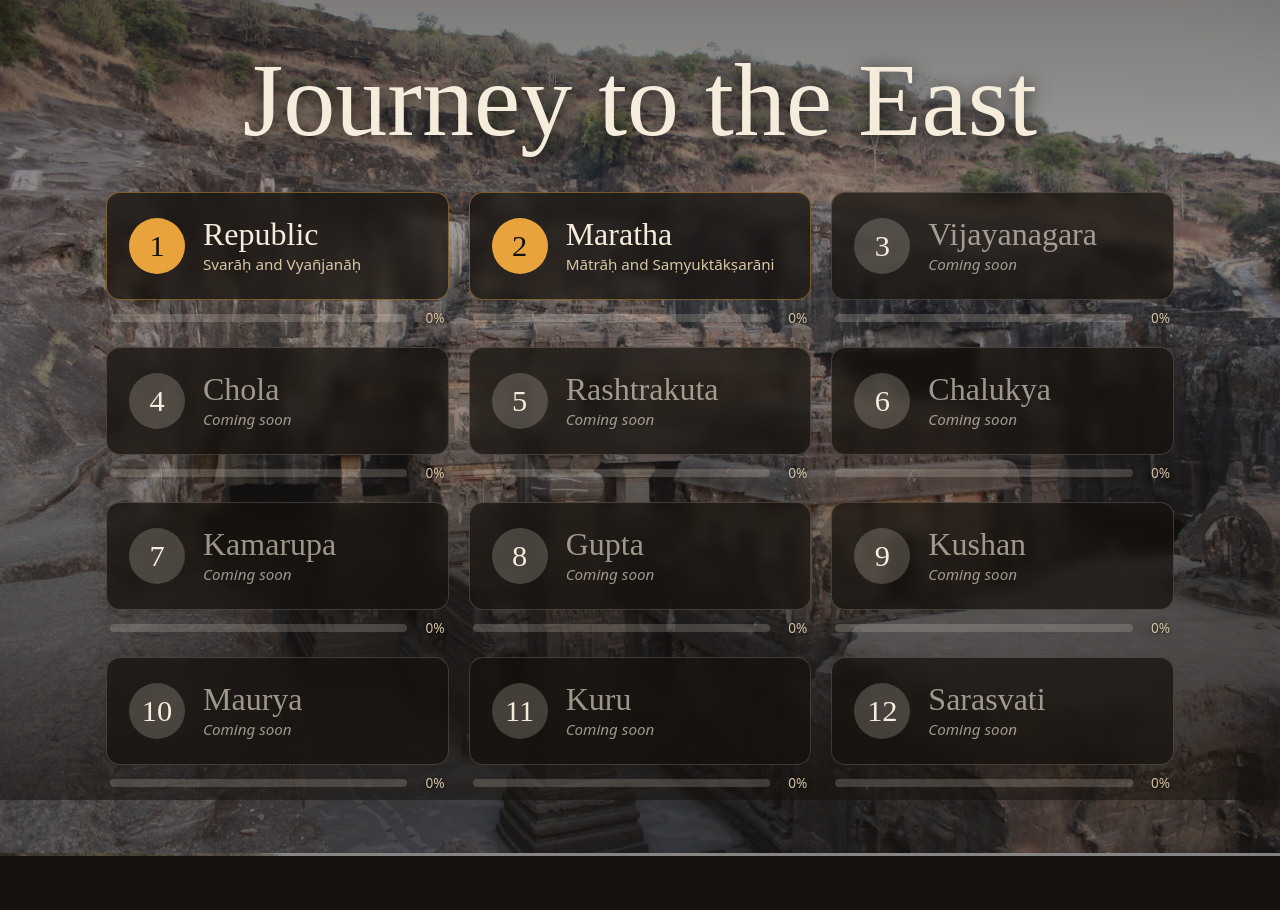
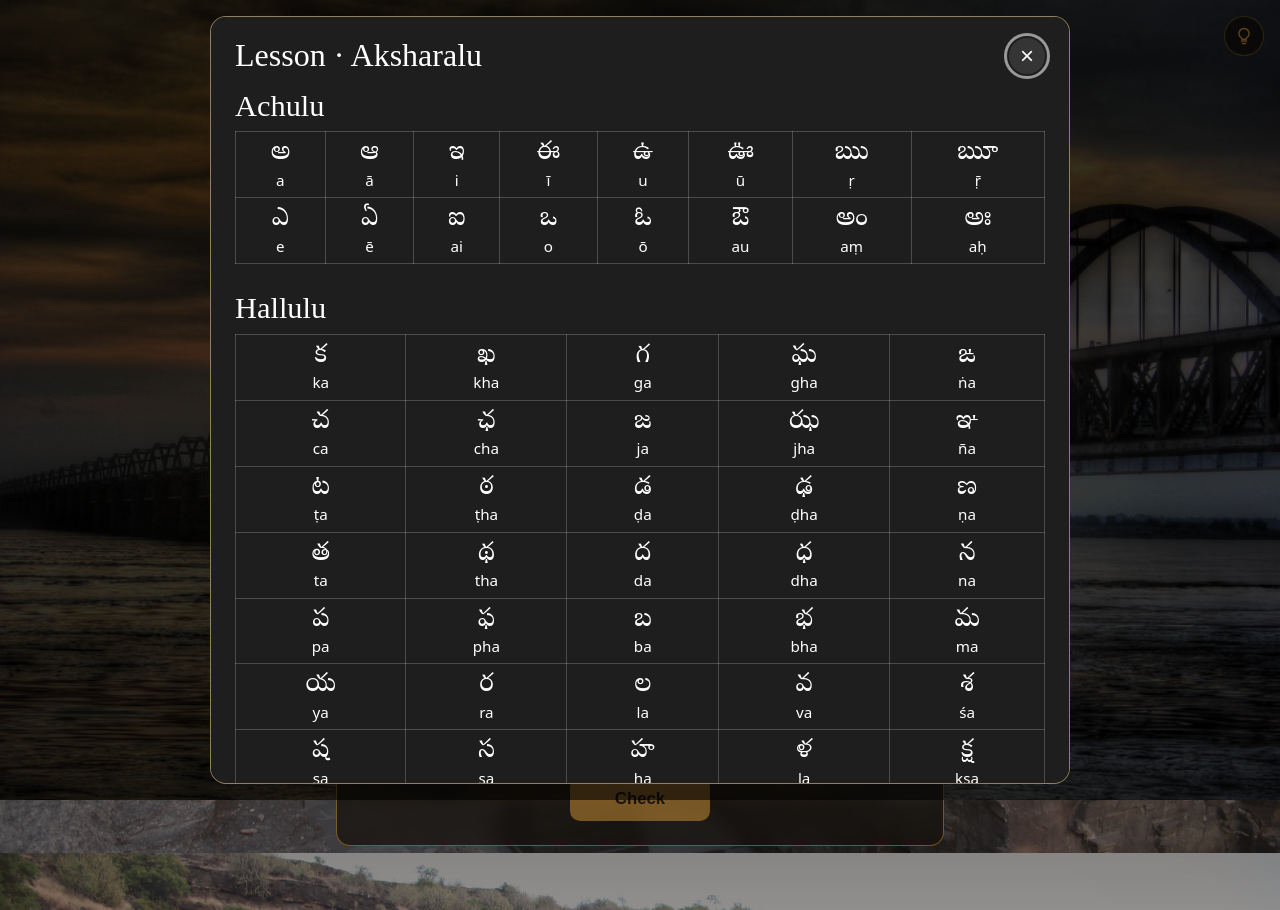
Before and after one commit to sara-k03/journey-to-the-east, a React (Vite) app: page /#/level/godavari in a window 1280 px wide. Before the commit the page ends 856 px from the top, so only its background shows below. Built offline with nearby package versions, Linux system fonts and the light colour scheme; a web font is replaced by a local one.

Commit message:
Added telugu bonus level

```diff
--- a/index.html
+++ b/index.html
@@ -6,7 +6,7 @@
     <meta name="description" content="Journey to the East" />
     <link rel="preconnect" href="https://fonts.googleapis.com" />
     <link rel="preconnect" href="https://fonts.gstatic.com" crossorigin />
-    <link href="https://fonts.googleapis.com/css2?family=Noto+Serif+Devanagari:wght@500&display=swap" rel="stylesheet" />
+    <link href="https://fonts.googleapis.com/css2?family=Noto+Serif+Devanagari:wght@500&family=Noto+Serif+Telugu:wght@500&display=swap" rel="stylesheet" />
     <title>Journey to the East</title>
   </head>
   <body>
--- a/src/App.jsx
+++ b/src/App.jsx
@@ -2,6 +2,7 @@ import { HashRouter, Routes, Route } from 'react-router-dom'
 import Home from './pages/Home.jsx'
 import Republic from './pages/Republic.jsx'
 import Maratha from './pages/Maratha.jsx'
+import Godavari from './pages/Godavari.jsx'
 
 // HashRouter keeps deep links working on GitHub Pages, which has no SPA fallback.
 export default function App() {
@@ -11,6 +12,7 @@ export default function App() {
         <Route path="/" element={<Home />} />
         <Route path="/level/republic" element={<Republic />} />
         <Route path="/level/maratha" element={<Maratha />} />
+        <Route path="/level/godavari" element={<Godavari />} />
         <Route path="*" element={<Home />} />
       </Routes>
     </HashRouter>
--- a/src/components/IastKeys.jsx
+++ b/src/components/IastKeys.jsx
@@ -1,10 +1,10 @@
 // Buttons for IAST characters that aren't on a standard keyboard.
 const KEYS = ['ā', 'ī', 'ū', 'ṛ', 'ṝ', 'ḷ', 'ḹ', 'ṅ', 'ñ', 'ṭ', 'ḍ', 'ṇ', 'ś', 'ṣ', 'ḻ', 'ṃ', 'ḥ']
 
-export default function IastKeys({ onKey, disabled }) {
+export default function IastKeys({ onKey, disabled, keys = KEYS }) {
   return (
     <div className="iast-keys" role="group" aria-label="IAST characters">
-      {KEYS.map((key) => (
+      {keys.map((key) => (
         <button
           key={key}
           type="button"
--- a/src/components/TranscriptionLevel.jsx
+++ b/src/components/TranscriptionLevel.jsx
@@ -15,8 +15,8 @@ function pickNext(items, mastered, previousId) {
   return pool[Math.floor(Math.random() * pool.length)] ?? items[0]
 }
 
-// A level where the player sees Devanagari and types it in IAST.
-export default function TranscriptionLevel({ level, items, lesson, itemLabel = 'questions' }) {
+// A level where the player sees Devanagari (or another script, per `lang`) and types it in IAST.
+export default function TranscriptionLevel({ level, items, lesson, itemLabel = 'questions', keys, lang = 'sa' }) {
   const [mastered, setMastered] = useState(() => getMastered(level.id))
   const [current, setCurrent] = useState(() => pickNext(items, mastered, null))
   const [input, setInput] = useState('')
@@ -91,7 +91,11 @@ export default function TranscriptionLevel({ level, items, lesson, itemLabel = '
   return (
     <div className="page level-page">
       {level.background && (
-        <div className="level-background" style={{ backgroundImage: `url(${level.background})` }} aria-hidden="true" />
+        <div
+          className={`level-background${level.darkenBackground ? ' is-darkened' : ''}`}
+          style={{ backgroundImage: `url(${level.background})` }}
+          aria-hidden="true"
+        />
       )}
       <LessonButton onClick={openLesson} />
       <LessonDialog open={lessonOpen} onClose={closeLesson} title={`Lesson · ${level.description}`}>
@@ -100,7 +104,7 @@ export default function TranscriptionLevel({ level, items, lesson, itemLabel = '
 
       <Link to="/" className="back-link">← All levels</Link>
       <h1 className="title">{level.empire}</h1>
-      <p className="subtitle">Level {level.number} · {level.description}</p>
+      <p className="subtitle">{level.bonus ? 'Bonus Level' : 'Level'} {level.number} · {level.description}</p>
 
       <div className="level-progress">
         <ProgressBar value={percentComplete(masteredCount, items.length)} label={level.empire} />
@@ -110,7 +114,7 @@ export default function TranscriptionLevel({ level, items, lesson, itemLabel = '
       </div>
 
       <form className="quiz panel" onSubmit={handleSubmit}>
-        <p className="quiz-prompt" lang="sa">{current.prompt}</p>
+        <p className="quiz-prompt" lang={lang}>{current.prompt}</p>
         <label htmlFor="answer" className="quiz-label">Write this in IAST.</label>
         <input
           id="answer"
@@ -124,7 +128,7 @@ export default function TranscriptionLevel({ level, items, lesson, itemLabel = '
           autoCorrect="off"
           spellCheck={false}
         />
-        <IastKeys onKey={insert} disabled={result !== null} />
+        <IastKeys onKey={insert} disabled={result !== null} keys={keys} />
         <p className={`quiz-feedback ${result ? `is-${result}` : ''}`} aria-live="polite">
           {feedback}
         </p>
--- /dev/null
+++ b/src/data/godavari.js
@@ -0,0 +1,74 @@
+// Telugu bonus level 1 — Telugu letters (from teluguaksharalu.com) with IAST-style transliteration.
+// ISO 15919 additions where Telugu differs from Sanskrit: ē, ō (long e/o) and ṟ (bandi ṟa).
+export const achulu = [
+  ['అ', 'a'], ['ఆ', 'ā'], ['ఇ', 'i'], ['ఈ', 'ī'], ['ఉ', 'u'], ['ఊ', 'ū'], ['ఋ', 'ṛ'], ['ౠ', 'ṝ'],
+  ['ఎ', 'e'], ['ఏ', 'ē'], ['ఐ', 'ai'], ['ఒ', 'o'], ['ఓ', 'ō'], ['ఔ', 'au'], ['అం', 'aṃ'], ['అః', 'aḥ'],
+]
+
+// Rows as laid out in the lesson chart.
+export const halluluRows = [
+  [['క', 'ka'], ['ఖ', 'kha'], ['గ', 'ga'], ['ఘ', 'gha'], ['ఙ', 'ṅa']],
+  [['చ', 'ca'], ['ఛ', 'cha'], ['జ', 'ja'], ['ఝ', 'jha'], ['ఞ', 'ña']],
+  [['ట', 'ṭa'], ['ఠ', 'ṭha'], ['డ', 'ḍa'], ['ఢ', 'ḍha'], ['ణ', 'ṇa']],
+  [['త', 'ta'], ['థ', 'tha'], ['ద', 'da'], ['ధ', 'dha'], ['న', 'na']],
+  [['ప', 'pa'], ['ఫ', 'pha'], ['బ', 'ba'], ['భ', 'bha'], ['మ', 'ma']],
+  [['య', 'ya'], ['ర', 'ra'], ['ల', 'la'], ['వ', 'va'], ['శ', 'śa']],
+  [['ష', 'ṣa'], ['స', 'sa'], ['హ', 'ha'], ['ళ', 'ḻa'], ['క్ష', 'kṣa']],
+  [['ఱ', 'ṟa']],
+]
+
+export const hallulu = halluluRows.flat()
+
+const VIRAMA = '్'
+
+// Guninthapu gurthulu: [sign added to a consonant, name, vowel it gives]. Thalakattu is the inherent a.
+export const gurthulu = [
+  ['', 'Thalakattu', 'a'],
+  ['ా', 'Deergam', 'ā'],
+  ['ి', 'Gudi', 'i'],
+  ['ీ', 'Gudi Deergam', 'ī'],
+  ['ు', 'Kommu', 'u'],
+  ['ూ', 'Kommu Deergam', 'ū'],
+  ['ృ', 'Ruthvamu', 'ṛ'],
+  ['ౄ', 'Ruthva Deergam', 'ṝ'],
+  ['ె', 'Ethvamu', 'e'],
+  ['ే', 'Yethvamu', 'ē'],
+  ['ై', 'Aithvamu', 'ai'],
+  ['ొ', 'Othvamu', 'o'],
+  ['ో', 'Othvamu Deergam', 'ō'],
+  ['ౌ', 'Authvamu', 'au'],
+  ['ం', 'Sunna', 'aṃ'],
+  ['ః', 'Visarga', 'aḥ'],
+]
+
+// Vatthulu: every single consonant written under another (క్ష is already a conjunct, so it has none).
+export const vatthulu = hallulu
+  .filter(([letter]) => !letter.includes(VIRAMA))
+  .map(([letter, sound]) => [VIRAMA + letter, sound])
+
+const stem = (sound) => sound.slice(0, -1) // drop the inherent a
+
+// One cell of the gunintham/vatthulu chart for a hallu.
+export const withGurthu = ([letter, sound], [sign, , vowel]) => [letter + sign, stem(sound) + vowel]
+// ISO 15919 writes a colon where a consonant + h conjunct would read as an aspirate (క్హ k:ha, not ఖ kha).
+export const withVatthu = ([letter, sound], [vatthu, vatthuSound]) => {
+  const separator = vatthuSound === 'ha' && /[kgcjṭḍtdpb]$/.test(stem(sound)) ? ':' : ''
+  return [letter + vatthu, stem(sound) + separator + vatthuSound]
+}
+
+export const ankelu = [
+  ['౦', '0'], ['౧', '1'], ['౨', '2'], ['౩', '3'], ['౪', '4'],
+  ['౫', '5'], ['౬', '6'], ['౭', '7'], ['౮', '8'], ['౯', '9'], ['౧౦', '10'],
+]
+
+// Every character in the lesson: achulu, each cell of the guninthalu & vatthulu chart
+// (whose Thalakattu column is the hallulu), and ankelu.
+const chart = hallulu.flatMap((hallu) => [
+  ...gurthulu.map((gurthu) => withGurthu(hallu, gurthu)),
+  ...vatthulu.map((vatthu) => withVatthu(hallu, vatthu)),
+])
+
+// Each transliteration is unique, so it doubles as the item id. క + ష vatthu is క్ష itself, so it's listed once.
+export const aksharalu = [
+  ...new Map([...achulu, ...chart, ...ankelu].map(([prompt, answer]) => [answer, { id: answer, prompt, answer }])).values(),
+]
--- /dev/null
+++ b/src/lessons/GodavariLesson.jsx
@@ -0,0 +1,72 @@
+// Telugu bonus level 1 lesson: charts of achulu, hallulu, guninthalu with vatthulu, and ankelu.
+import { achulu, ankelu, gurthulu, hallulu, halluluRows, vatthulu, withGurthu, withVatthu } from '../data/godavari.js'
+import { Sound } from './LessonParts.jsx'
+
+const Telugu = ({ pair: [letter, sound] }) => <Sound deva={letter} iast={sound} lang="te" />
+
+function Grid({ rows }) {
+  return (
+    <div className="table-scroll">
+      <table>
+        <tbody>
+          {rows.map((row, i) => (
+            <tr key={i}>
+              {row.map((pair) => (
+                <td key={pair[1]}><Telugu pair={pair} /></td>
+              ))}
+            </tr>
+          ))}
+        </tbody>
+      </table>
+    </div>
+  )
+}
+
+export default function GodavariLesson() {
+  return (
+    <div className="lesson-content">
+      <h3>Achulu</h3>
+      <Grid rows={[achulu.slice(0, 8), achulu.slice(8)]} />
+
+      <h3>Hallulu</h3>
+      <Grid rows={halluluRows} />
+
+      <h3>Guninthalu &amp; Vatthulu</h3>
+      <div className="table-scroll gunintham-chart">
+        <table>
+          <thead>
+            <tr>
+              <th scope="col" />
+              {gurthulu.map(([sign, name]) => (
+                <th scope="col" key={name}>
+                  <Sound deva={sign ? `◌${sign}` : '✓'} iast={name} lang="te" />
+                </th>
+              ))}
+              {vatthulu.map((pair) => (
+                <th scope="col" key={pair[0]}>
+                  <Sound deva={`◌${pair[0]}`} iast={pair[1]} lang="te" />
+                </th>
+              ))}
+            </tr>
+          </thead>
+          <tbody>
+            {hallulu.map((hallu) => (
+              <tr key={hallu[1]}>
+                <th scope="row"><Telugu pair={hallu} /></th>
+                {gurthulu.map((gurthu) => (
+                  <td key={gurthu[1]}><Telugu pair={withGurthu(hallu, gurthu)} /></td>
+                ))}
+                {vatthulu.map((vatthu) => (
+                  <td key={vatthu[0]}><Telugu pair={withVatthu(hallu, vatthu)} /></td>
+                ))}
+              </tr>
+            ))}
+          </tbody>
+        </table>
+      </div>
+
+      <h3>Ankelu</h3>
+      <Grid rows={[ankelu]} />
+    </div>
+  )
+}
--- a/src/lessons/LessonParts.jsx
+++ b/src/lessons/LessonParts.jsx
@@ -1,10 +1,10 @@
 // Building blocks shared by the lessons.
 
-// A sound shown as Devanagari with its IAST underneath.
-export function Sound({ deva, iast }) {
+// A sound shown as Devanagari (or another script, per `lang`) with its IAST underneath.
+export function Sound({ deva, iast, lang = 'sa' }) {
   return (
     <span className="sound">
-      <span className="sound-deva" lang="sa">{deva}</span>
+      <span className="sound-deva" lang={lang}>{deva}</span>
       <span className="sound-iast">{iast}</span>
     </span>
   )
--- a/src/levels.js
+++ b/src/levels.js
@@ -1,7 +1,9 @@
 import { letters } from './data/republic.js'
 import { aksaras } from './data/maratha.js'
+import { aksharalu } from './data/godavari.js'
 import mumbaiBackground from '../background-images/modern-mumbai-web.jpg'
 import raigadBackground from '../background-images/raigad-fort.jpg'
+import godavariBackground from '../background-images/godavari.jpg'
 
 // Level list from the game script. `path` is set only for levels that are playable;
 // `total` is the number of questions that make up 100%; `background` replaces the default Ellora image;
@@ -21,4 +23,9 @@ export const levels = [
   { id: 'sarasvati', number: 12, empire: 'Sarasvati', description: 'Do you know śruti?' },
 ]
 
-export const levelById = Object.fromEntries(levels.map((level) => [level.id, level]))
+// Telugu bonus levels, listed below the main twelve.
+export const bonusLevels = [
+  { id: 'godavari', number: 1, empire: 'Godavari', description: 'Aksharalu', path: '/level/godavari', total: aksharalu.length, background: godavariBackground, darkenBackground: true, bonus: true },
+]
+
+export const levelById = Object.fromEntries([...levels, ...bonusLevels].map((level) => [level.id, level]))
--- /dev/null
+++ b/src/pages/Godavari.jsx
@@ -0,0 +1,21 @@
+import TranscriptionLevel from '../components/TranscriptionLevel.jsx'
+import { aksharalu } from '../data/godavari.js'
+import { levelById } from '../levels.js'
+import GodavariLesson from '../lessons/GodavariLesson.jsx'
+
+// ISO 15919 letters Telugu needs beyond the Sanskrit set (no ḷ/ḹ vowels here).
+const KEYS = ['ā', 'ī', 'ū', 'ṛ', 'ṝ', 'ē', 'ō', 'ṅ', 'ñ', 'ṭ', 'ḍ', 'ṇ', 'ś', 'ṣ', 'ḻ', 'ṟ', 'ṃ', 'ḥ']
+
+// Telugu bonus level 1: every character in the lesson charts.
+export default function Godavari() {
+  return (
+    <TranscriptionLevel
+      level={levelById.godavari}
+      items={aksharalu}
+      lesson={<GodavariLesson />}
+      itemLabel="characters"
+      keys={KEYS}
+      lang="te"
+    />
+  )
+}
--- a/src/styles.css
+++ b/src/styles.css
@@ -172,6 +172,17 @@ a.level-button:focus-visible {
   color: var(--muted);
 }
 
+.levels-heading {
+  margin: 56px 0 20px;
+  font-family: 'Jaini', serif;
+  font-weight: 400;
+  font-size: clamp(2rem, 6vw, 3rem);
+  line-height: 1;
+  text-align: center;
+  color: var(--sand-100);
+  text-shadow: 0 3px 18px rgba(0, 0, 0, 0.75);
+}
+
 /* ---------- Progress ---------- */
 
 .progress {
@@ -273,7 +284,7 @@ a.level-button:focus-visible {
 
 .quiz-prompt,
 .deva-inline {
-  font-family: 'Noto Serif Devanagari', 'Kohinoor Devanagari', 'Devanagari Sangam MN', serif;
+  font-family: 'Noto Serif Devanagari', 'Noto Serif Telugu', 'Kohinoor Devanagari', 'Devanagari Sangam MN', serif;
 }
 
 .quiz-prompt {
@@ -551,7 +562,7 @@ a.level-button:focus-visible {
 }
 
 .sound-deva {
-  font-family: 'Noto Serif Devanagari', 'Kohinoor Devanagari', 'Devanagari Sangam MN', serif;
+  font-family: 'Noto Serif Devanagari', 'Noto Serif Telugu', 'Kohinoor Devanagari', 'Devanagari Sangam MN', serif;
   font-size: 1.6rem;
 }
 
@@ -574,7 +585,7 @@ a.level-button:focus-visible {
   border: 1px solid var(--lesson-line);
   border-radius: 6px;
   background: var(--lesson-tint);
-  font-family: 'Noto Serif Devanagari', 'Kohinoor Devanagari', 'Devanagari Sangam MN', serif;
+  font-family: 'Noto Serif Devanagari', 'Noto Serif Telugu', 'Kohinoor Devanagari', 'Devanagari Sangam MN', serif;
   font-size: 1.15em;
   line-height: 1.25;
   vertical-align: -0.1em;
@@ -630,7 +641,7 @@ a.level-button:focus-visible {
 
 /* ---------- Falling game (Level 2) ---------- */
 
-/* The Raigad photo has a pale sky behind the title, so it needs a heavier overlay. */
+/* Bright photos (the Raigad sky, the Godavari sunset) need a heavier overlay behind the title. */
 .level-background.is-darkened::after {
   background: linear-gradient(180deg, rgba(0, 0, 0, 0.6) 0%, rgba(0, 0, 0, 0.4) 45%, rgba(0, 0, 0, 0.65) 100%);
 }
@@ -768,7 +779,7 @@ a.level-button:focus-visible {
   display: flex;
   flex-direction: column;
   align-items: center;
-  font-family: 'Noto Serif Devanagari', 'Kohinoor Devanagari', 'Devanagari Sangam MN', serif;
+  font-family: 'Noto Serif Devanagari', 'Noto Serif Telugu', 'Kohinoor Devanagari', 'Devanagari Sangam MN', serif;
   font-size: clamp(3.5rem, 13vw, 5.5rem);
   line-height: 1.3;
   white-space: nowrap;
@@ -850,7 +861,7 @@ a.level-button:focus-visible {
 }
 
 .sutra {
-  font-family: 'Noto Serif Devanagari', 'Kohinoor Devanagari', 'Devanagari Sangam MN', serif;
+  font-family: 'Noto Serif Devanagari', 'Noto Serif Telugu', 'Kohinoor Devanagari', 'Devanagari Sangam MN', serif;
   font-size: 1.9rem;
   text-align: center;
 }
@@ -893,7 +904,7 @@ a.level-button:focus-visible {
   border-radius: 6px;
   background: rgba(0, 0, 0, 0.25);
   color: var(--lesson-text);
-  font-family: 'Noto Serif Devanagari', 'Kohinoor Devanagari', 'Devanagari Sangam MN', serif;
+  font-family: 'Noto Serif Devanagari', 'Noto Serif Telugu', 'Kohinoor Devanagari', 'Devanagari Sangam MN', serif;
   font-size: 1.2rem;
 }
 
@@ -961,7 +972,7 @@ a.level-button:focus-visible {
 }
 
 .builder-deva {
-  font-family: 'Noto Serif Devanagari', 'Kohinoor Devanagari', 'Devanagari Sangam MN', serif;
+  font-family: 'Noto Serif Devanagari', 'Noto Serif Telugu', 'Kohinoor Devanagari', 'Devanagari Sangam MN', serif;
   font-size: 4rem;
   line-height: 1.3;
 }
@@ -1024,7 +1035,7 @@ a.level-button:focus-visible {
 }
 
 .reading-split {
-  font-family: 'Noto Serif Devanagari', 'Kohinoor Devanagari', 'Devanagari Sangam MN', serif;
+  font-family: 'Noto Serif Devanagari', 'Noto Serif Telugu', 'Kohinoor Devanagari', 'Devanagari Sangam MN', serif;
   font-size: 1.4rem;
 }
 
@@ -1033,3 +1044,23 @@ a.level-button:focus-visible {
   padding: 0 3px;
   border-bottom: 2px solid var(--lesson-accent);
 }
+
+/* ---------- Telugu bonus lesson ---------- */
+
+/* The hallu column stays pinned while the wide gunintham chart scrolls sideways. */
+.gunintham-chart tbody th {
+  position: sticky;
+  left: 0;
+  z-index: 1;
+  background: var(--ink-900);
+  text-align: center;
+}
+
+.gunintham-chart th,
+.gunintham-chart td {
+  white-space: nowrap;
+}
+
+.gunintham-chart thead .sound-iast {
+  font-size: 0.75rem;
+}
```
Also changed, not shown: src/pages/Home.jsx (+7 -1 lines), background-images/godavari.jpg (added), 1 other file (tests, documents, lock files or other folders).
